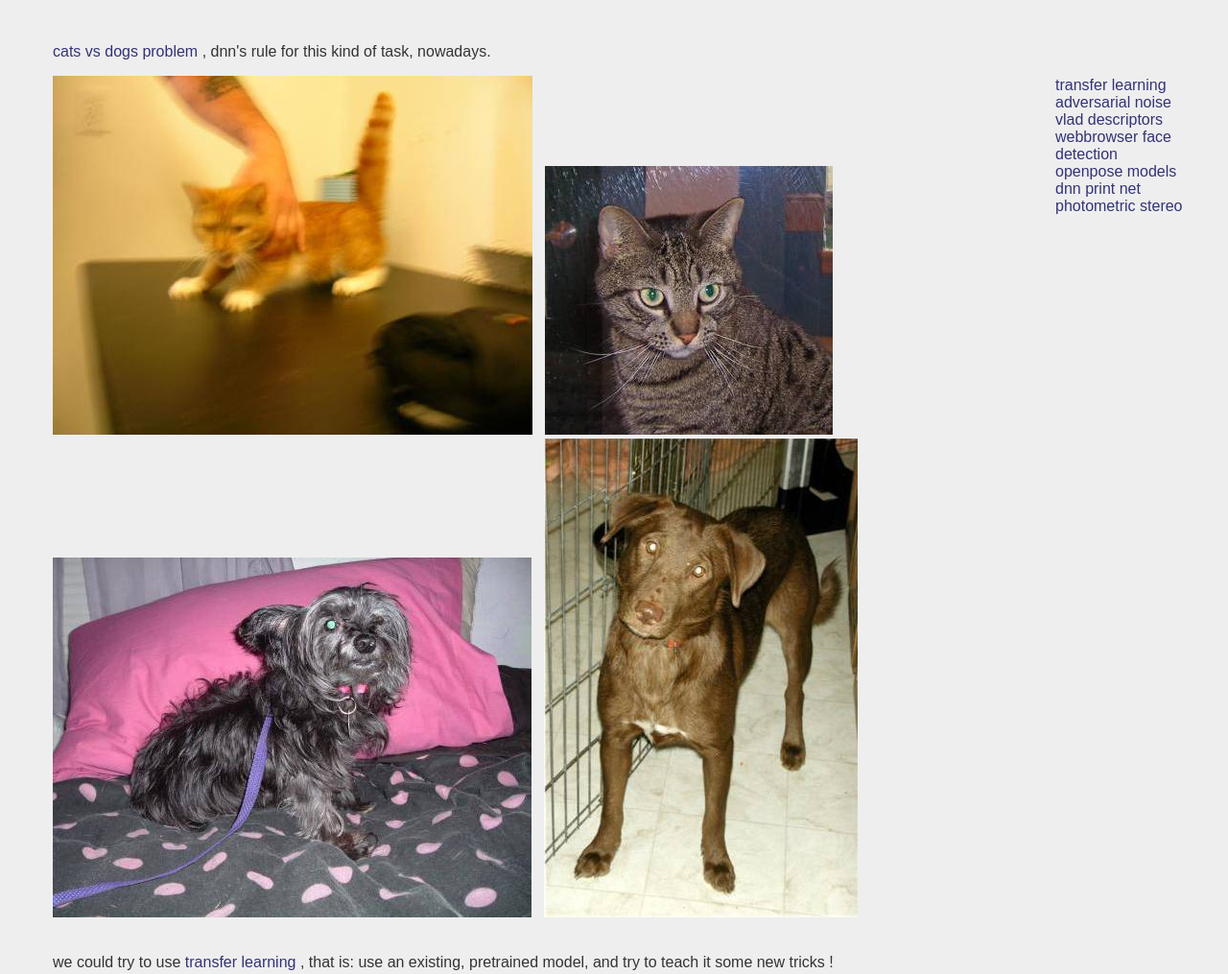
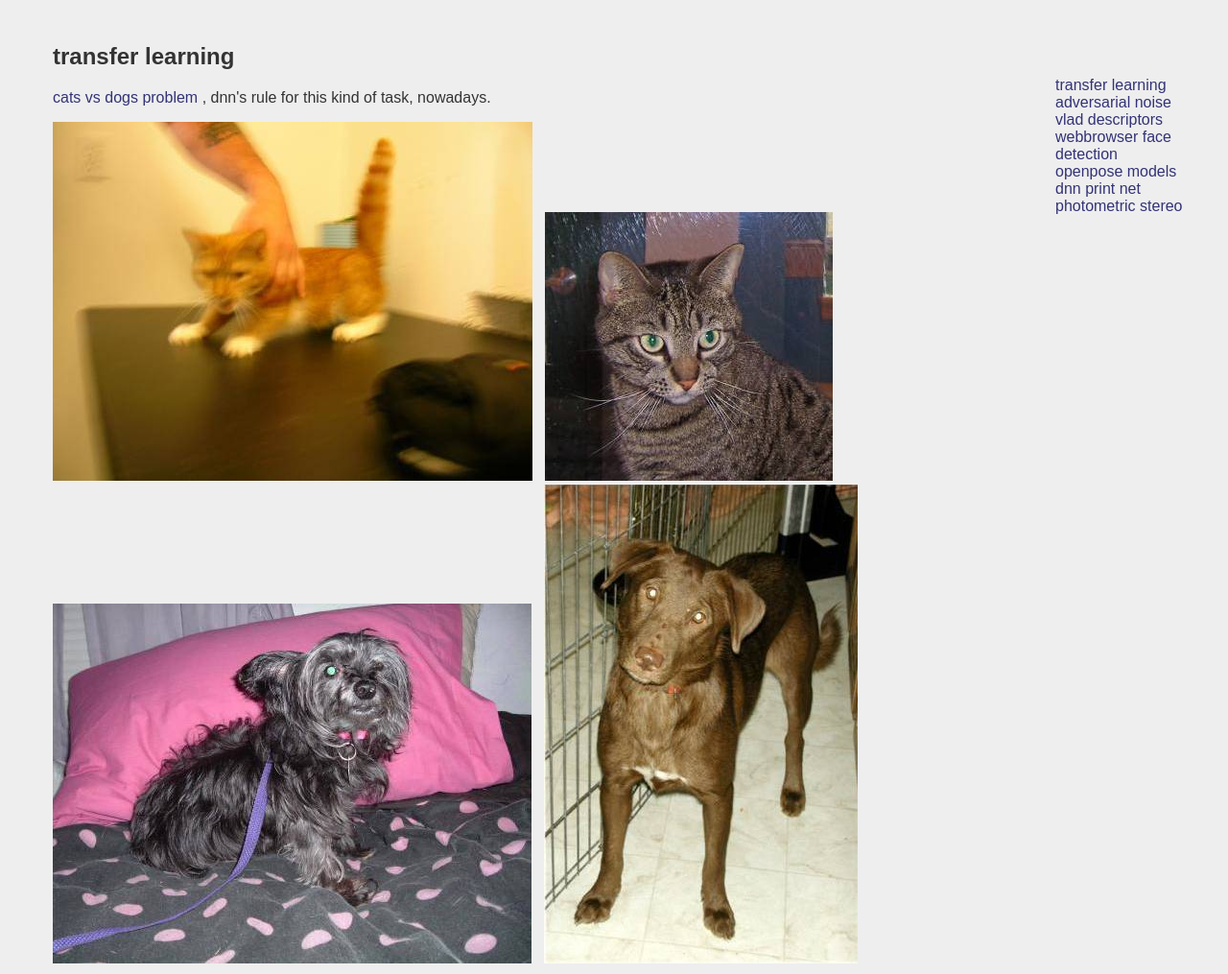
Before and after one commit to berak/smallfry, a plain HTML site: page transfer.html in a window 1280 px wide. Shown: the top 1015 px of the page at 96% size. Drawn offline with Linux system fonts and the light colour scheme.

Commit message:
transfer

```diff
--- a/transfer.html
+++ b/transfer.html
@@ -6,7 +6,8 @@
 </head>
 <body>
 <div class=content>
-<a href="https://github.com/yoggasek/Train_Data">cats vs dogs problem </a>, dnn's rule for this kind of task, nowadays.<p>
+ <h2>transfer learning</h2>
+ <a href="https://github.com/yoggasek/Train_Data">cats vs dogs problem </a>, dnn's rule for this kind of task, nowadays.<p>
 
   <img src="img/cat.0.jpg"></img>&nbsp;&nbsp;
   <img src="img/cat.1.jpg"></img>&nbsp;&nbsp;
```
Also changed, not shown: printnet.html (+1 -0 lines).
